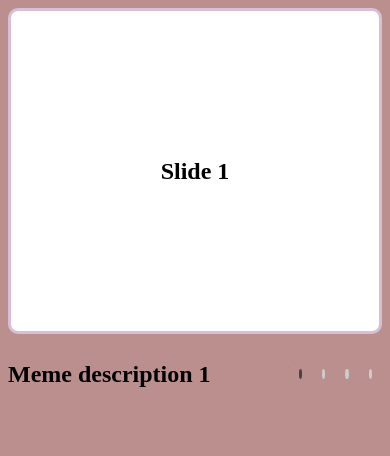
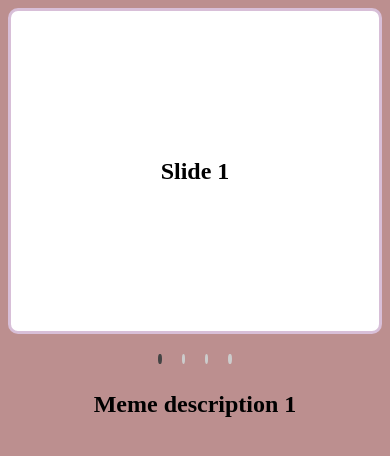
Before and after one commit to ALIESXXX/cssMemeSlider, a plain HTML site: page cssMemeSlider/index.html in a window 390 px wide. Drawn offline with Linux system fonts and the light colour scheme.

Commit message:
feat: add mobile version & fix bugs (Sun, Sep 17, 2023 11:29:23 PM)

```diff
--- a/cssMemeSlider/index.html
+++ b/cssMemeSlider/index.html
@@ -3,7 +3,7 @@
 <head>
     <meta charset="UTF-8">
     <meta name="viewport" content="width=device-width, initial-scale=1.0">
-    <title>Document</title>
+    <title>cssMemeSlider</title>
     <link href="../cssMemeSlider/style.css" rel="stylesheet" type="text/css">
 </head>
 <body>
--- a/cssMemeSlider/style.css
+++ b/cssMemeSlider/style.css
@@ -19,7 +19,6 @@ body {
     border: 3px solid #D8BFD8;
     border-radius: 10px;
     background: #fff;
-    position: relative;
     z-index: 1;
  }
  #container {
@@ -119,3 +118,17 @@ body {
  #fourthSlide:hover ~ #bottomBox label:nth-child(4) {
     background: #FFE4E1;
  }
+ @media (max-width: 768px){
+    #bottomBox {
+        display: flex;
+        flex-direction: column-reverse;
+        gap: 20px;
+        align-items: center;
+    }
+    #bottomBox .text-meme {
+        text-align: center;
+    }
+    #controllers {
+        justify-content:center;
+    }
+ }
```
